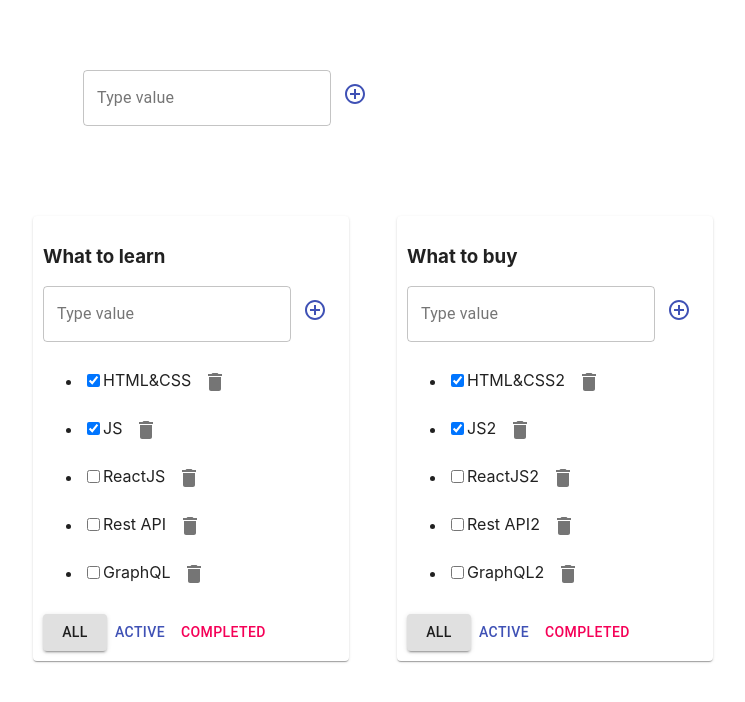
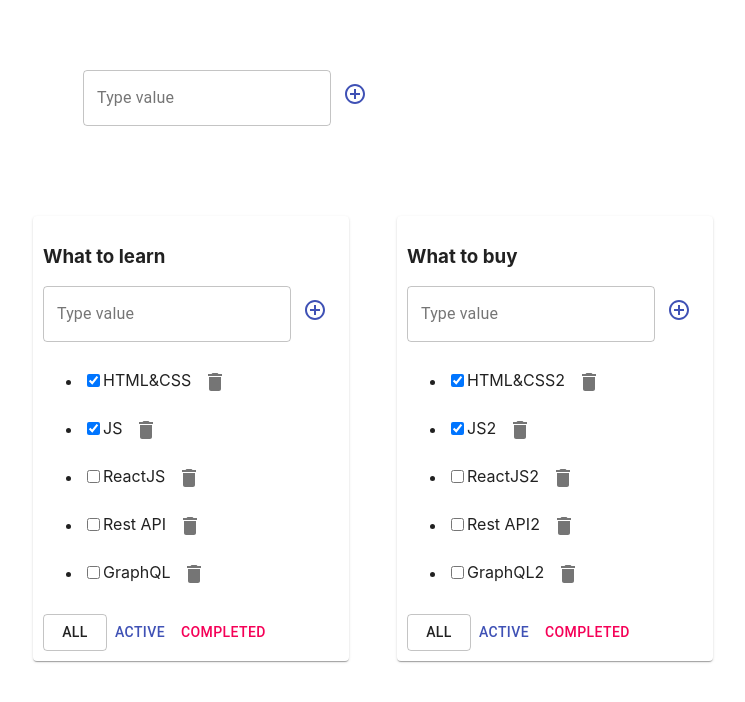
Before and after one commit to Lam1ro4eQ/todolist, a React (Create React App) app: page / in a window 1280 px wide. Shown: the top 702 px of the page, without its empty margins (11-756 px from the left). Built offline with nearby package versions, Linux system fonts and the light colour scheme.

Commit message:
todolists

```diff
--- a/src/Todolist.tsx
+++ b/src/Todolist.tsx
@@ -102,7 +102,7 @@ export function Todolist(props: PropsType) {
 
                 </ul>
                 <div>
-                    <Button variant={props.filter === "all" ? "contained" : "text"}
+                    <Button variant={props.filter === "all" ? "outlined" : "text"}
                             onClick={setAllFilter}>All
                     </Button>
                     <Button variant={props.filter === "active" ? "contained" : "text"}
```
